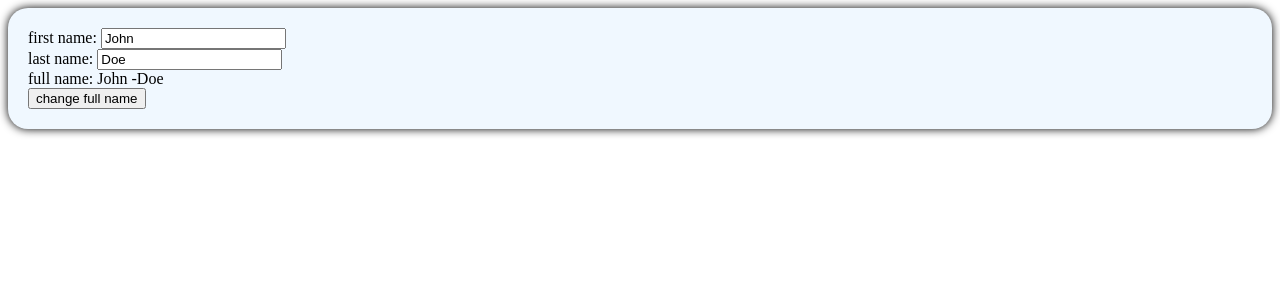
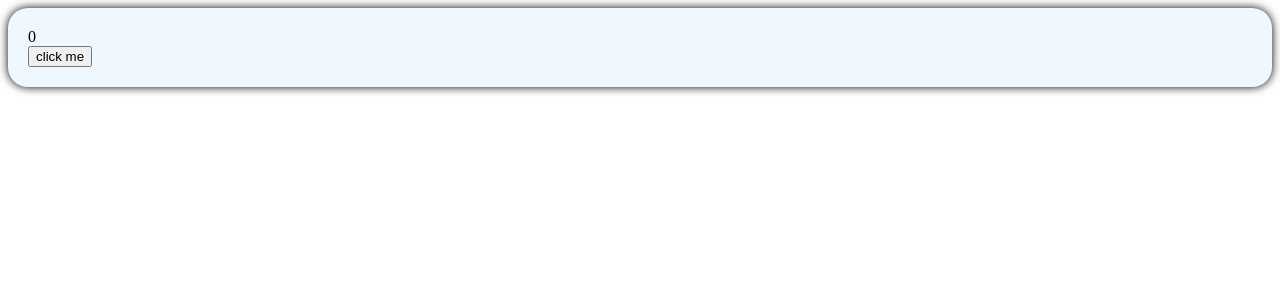
Before and after one commit to ComputerWizard2/vue3-learn, a Vue app: page / in a window 1280 px wide. Shown: the top 300 px of the page. Built offline with nearby package versions, Linux system fonts and the light colour scheme.

Commit message:
[issue-9] watch use to listen to the basical data type

```diff
--- a/src/components/Person.vue
+++ b/src/components/Person.vue
@@ -1,10 +1,7 @@
 <template>
   <div class="person">
-   <div>first name: <input v-model="person.firstName"></div>
-
-   <div>last name:  <input v-model="person.lastName"></div>
-   <div>full name: {{ fullName }}</div>
-   <button @click="changeFullName">change full name</button>
+   <div>{{ sum }}</div>
+   <button @click="clickMe">click me</button>
 
   </div>
 </template>
@@ -13,25 +10,18 @@
  <!--then config the vite.config.ts  -->
 <script setup name="Person223">
 // structure data still is reactive data by wrapper toRefs
-import { computed, ref } from 'vue';
-let person = ref({
-  firstName: 'John ',
-  lastName: 'Doe'
+import { watch, ref } from 'vue';
+let sum = ref(0);
+function clickMe() {
+  sum.value +=  1;
+}
+// watch use to listen to the basical data type
+let stopWatch =watch(sum, (newVal, oldVal) => {
+  console.log(`sum changed from ${oldVal} to ${newVal}`);
+  if(newVal >10){
+    stopWatch();
+  }
 });
-// computed is read only ,not change.
-let fullName = computed({
-  get(){
-    return person.value.firstName+"-"+person.value.lastName;
-  },
-  set(val){
-    const [firstName,lastName]= val.split('-');
-    person.value.firstName=firstName;
-    person.value.lastName=lastName;
-  }
-})
-function changeFullName(){
-  fullName.value='luck-hao'
-}
 </script>
 <style scoped>
 .person{
```
